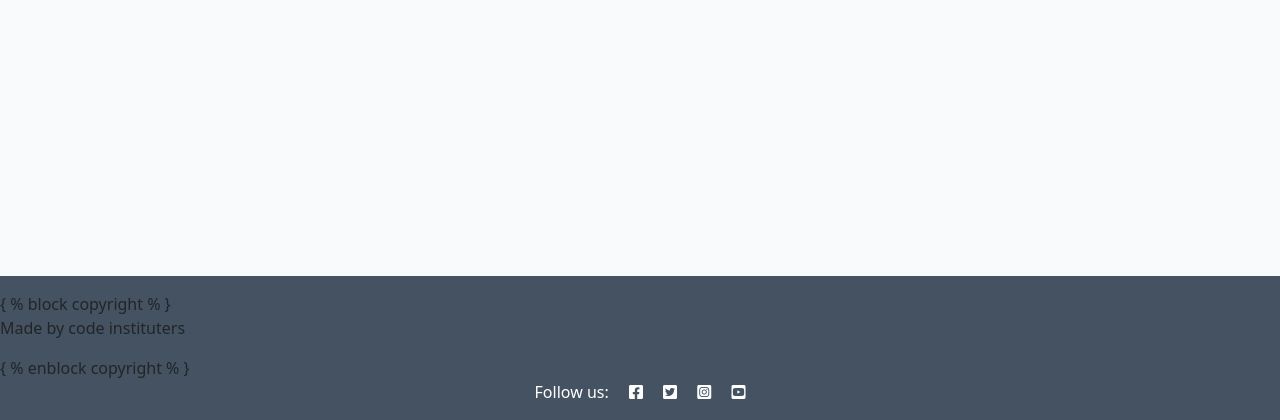
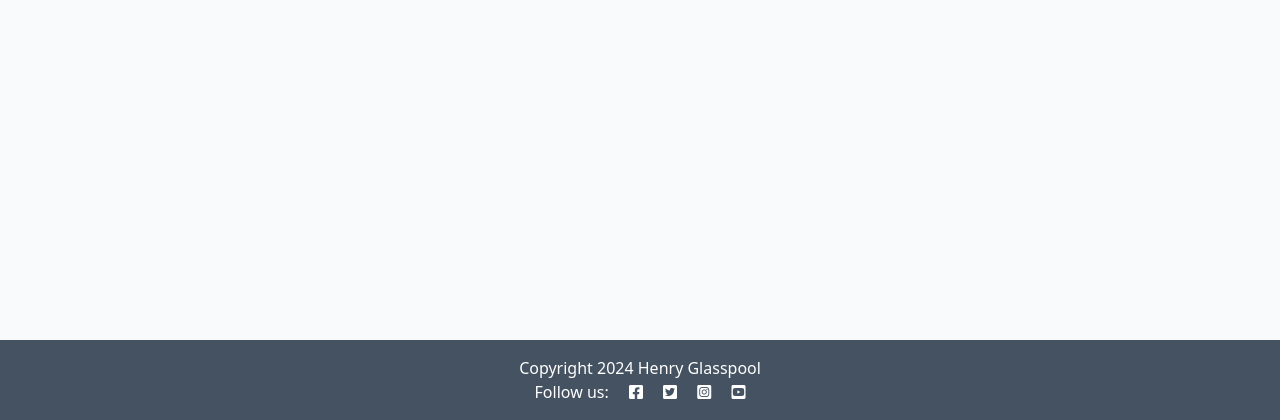
Before and after one commit to HGlass07/Django-Blog, a Django app: page / in a window 1280 px wide. Shown: the part 380-800 px from the top of the page. Run offline with Django 4.2, Linux system fonts and the light colour scheme; data that the repository does not hold is empty.

Commit message:
corrected copyright block positioning

```diff
--- a/blog/templates/blog/index.html
+++ b/blog/templates/blog/index.html
@@ -51,8 +51,6 @@
 <!-- index.html content ends here -->
 {% endblock %}
 
-{ % block copyright % }
-
+{% block copyright %}
     Copyright 2024 Henry Glasspool
-
-{ % enblock copyright % }
+{% endblock %}
--- a/templates/base.html
+++ b/templates/base.html
@@ -62,13 +62,11 @@
 
     <!-- Footer -->
     <footer class="footer mt-auto py-3 dark-bg">
-
-        { % block copyright % }
-
-            <p>Made by code instituters</p>
-
-        { % enblock copyright % }
-
+        <p class="m-0 text-center text-white">
+            {% block copyright %}
+                Made by Code Instituters
+            {% endblock copyright %}
+        </p>
         <p class="m-0 text-center text-white">Follow us: <i class="fab fa-facebook-square ms-3"></i>
             <i class="fab fa-twitter-square ms-3"></i>
             <i class="fab fa-instagram-square ms-3"></i>
```
